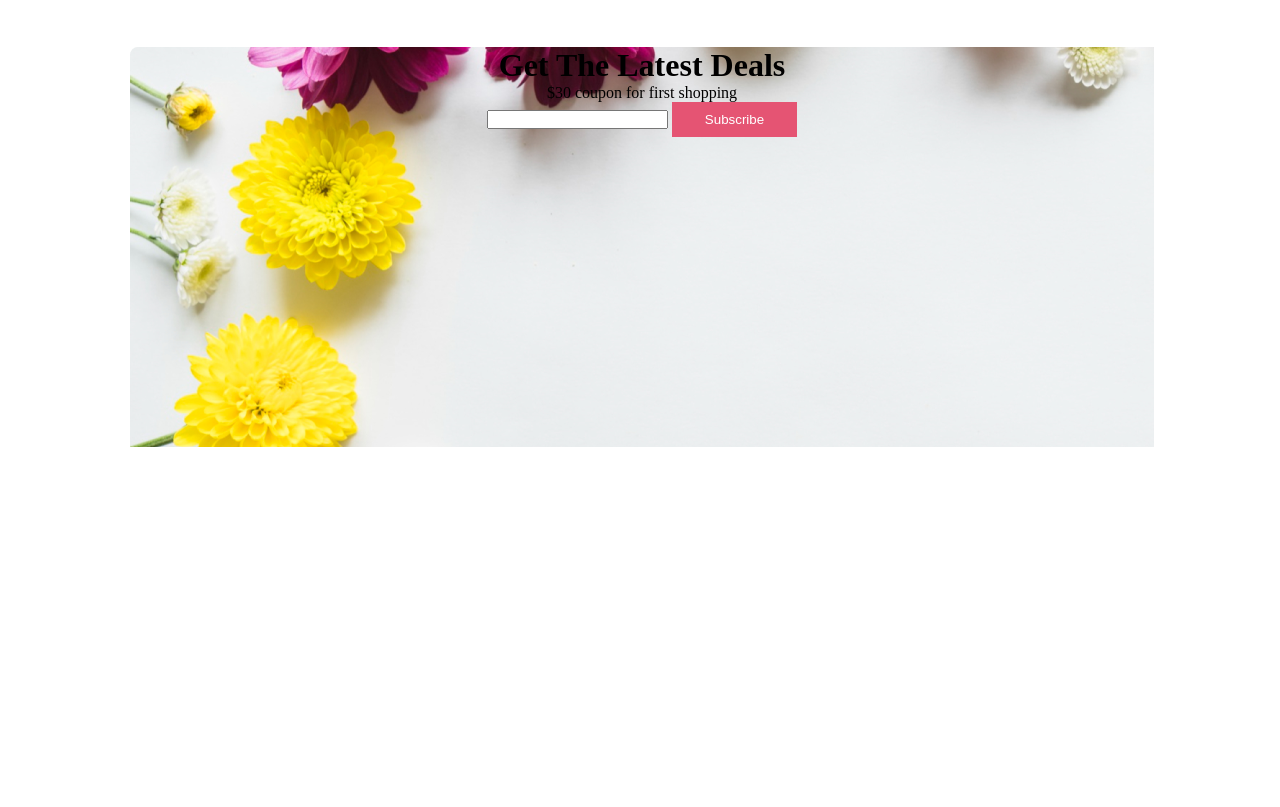
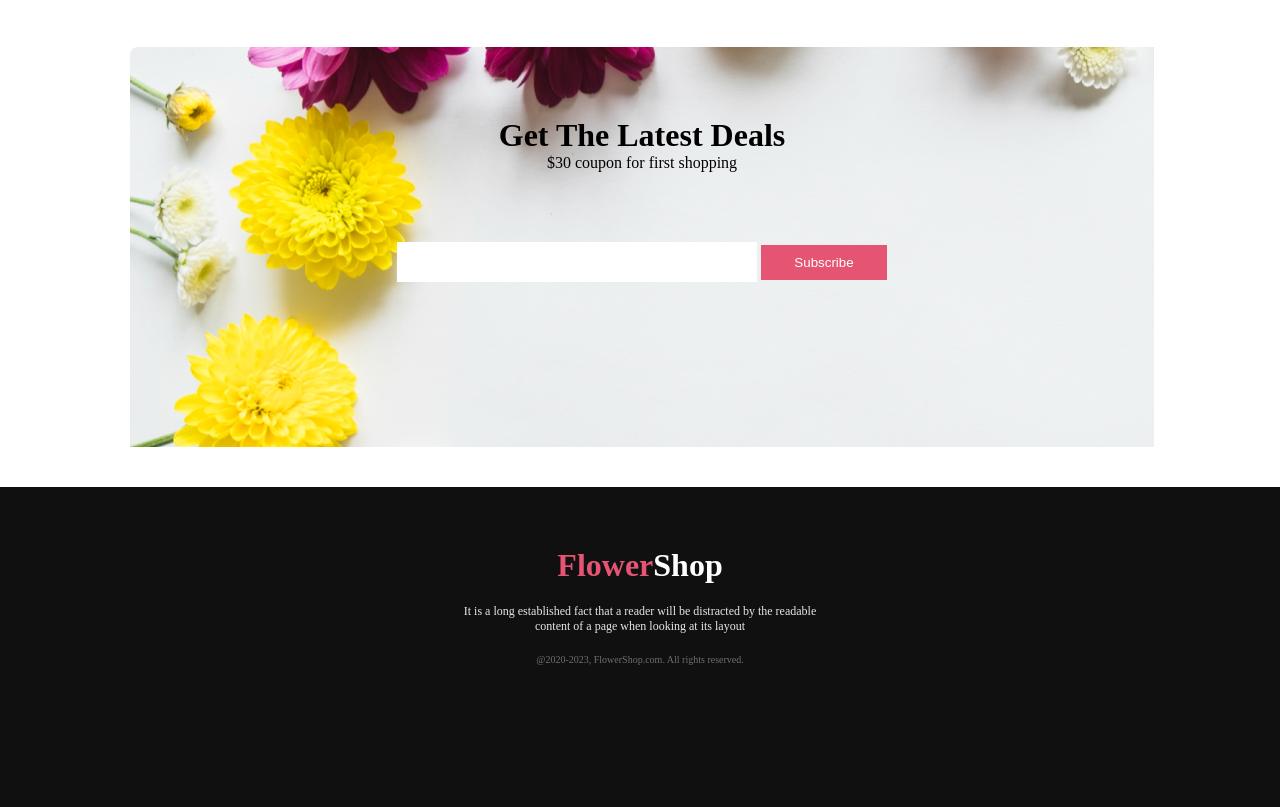
Before and after one commit to Taohid16/my-flower-shop, a plain HTML site: page index.html in a window 1280 px wide. Shown: the part 3019-3826 px from the top of the page. Before the commit the page ends 3466 px from the top, so only its background shows below. Drawn offline with Linux system fonts and the light colour scheme.

Commit message:
added everything

```diff
--- a/index.css
+++ b/index.css
@@ -182,8 +182,41 @@
 .deals-section{
     background-image: url(./Flower-Asset/Rectangle\ 9.png);
     height: 50vh;
+    align-items: center;
     text-align: center;
     margin-top: 50px;
     width: 80%;
     margin-left: 130px;
 }
+.deals-desc{
+    padding: 70px;
+}
+.input-deals{
+    height: 40px;
+    width: 360px;
+    border: none;
+
+}
+.end-item{
+    height: 25vh;
+    background-color:#111010;
+    margin-top: 40px;
+    text-align: center;
+    padding: 60px;
+}
+.end-flower{
+    color: #E55473;
+}
+.end-shop{
+    color: white;
+}
+.end-para{
+    color: rgba(255, 255, 255, 0.90);
+    margin-top: 20px;
+    font-size: 12px;
+}
+.end-para-author{
+    color: rgba(255, 255, 255, 0.40);
+    margin-top: 20px;
+    font-size: 10px;
+}
--- a/index.html
+++ b/index.html
@@ -87,15 +87,21 @@
     <footer>
         <div class="deals-section">
             <div class="deals-desc">
-                <h1>Get The Latest Deals</h1>
-                <p>$30 coupon for first shopping</p>
+                <h1 class="deals-head">Get The Latest Deals</h1>
+                <p class="deals-para">$30 coupon for first shopping</p>
             </div>
            <div class="deals-foot">
-            <input type="box" name="Enter your email here" id="email">
+            <input class="input-deals" type="box" name="Enter your email here" id="email">
             <button class="btn">Subscribe</button>
 
            </div>
         </div>
+        <div class="end-item">
+            <h1> <span class="end-flower">Flower</span><span class="end-shop">Shop</span> </h1>
+            <p class="end-para">It is a long established fact that a reader will be distracted by the readable <br>
+                content of a page when looking at its layout</p>
+            <p class="end-para-author">@2020-2023, FlowerShop.com. All rights reserved. </p>
+        </div>
     </footer>
 </body>
 </html>
```
